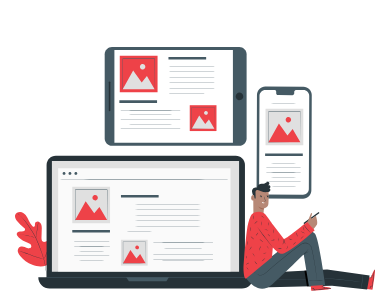
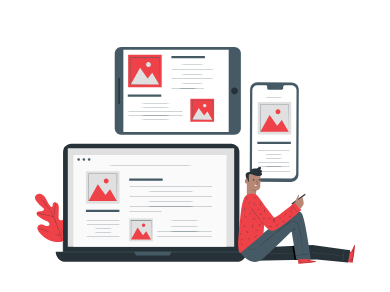
Before and after one commit to narminmolina/DSI-web, a plain HTML site: page index.html in a window 390 px wide. Shown: the part 80-372 px from the top of the page. Drawn offline with nearby package versions, Linux system fonts and the light colour scheme; files that its build step writes are made by us from their sources.

Commit message:
responsive

```diff
--- a/scss/pages/index.scss
+++ b/scss/pages/index.scss
@@ -37,10 +37,10 @@
       }
     }
   }
-  img {
-    max-width: 563px;
-    min-width: 360px;
-  }
+  // img {
+  //   max-width: 563px;
+  //   min-width: 360px;
+  // }
 }
 
 .welcome-pg {
--- a/scss/style.scss
+++ b/scss/style.scss
@@ -9,6 +9,9 @@
   max-width: 1145px;
   margin-left: auto;
   margin-right: auto;
+  @include mobile {
+    padding: 0px 20px;
+  }
 }
 
 body {
```
